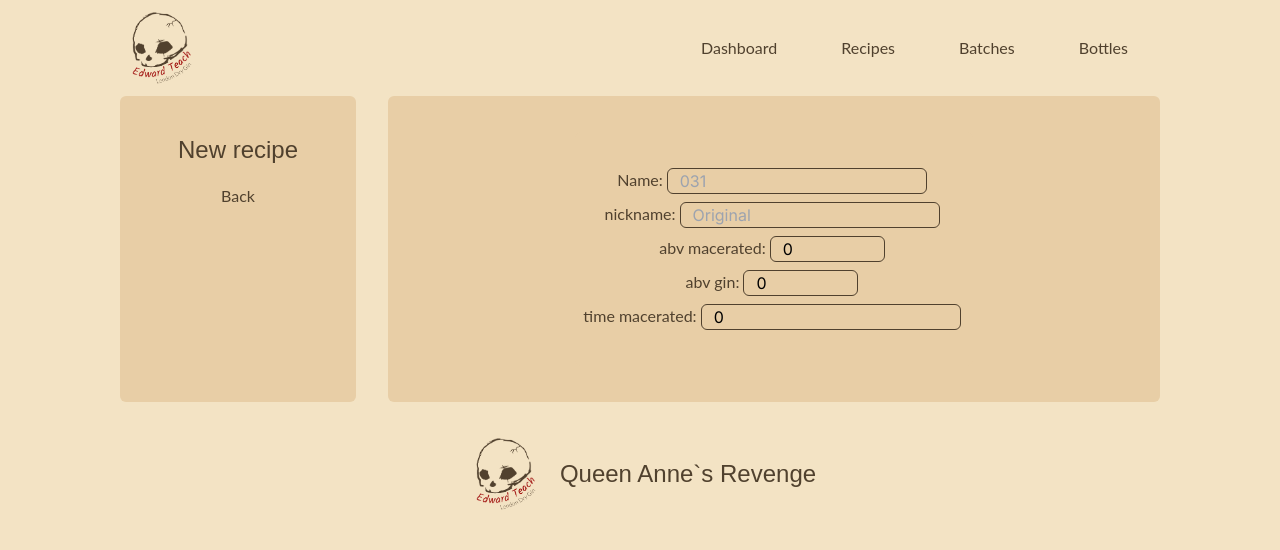
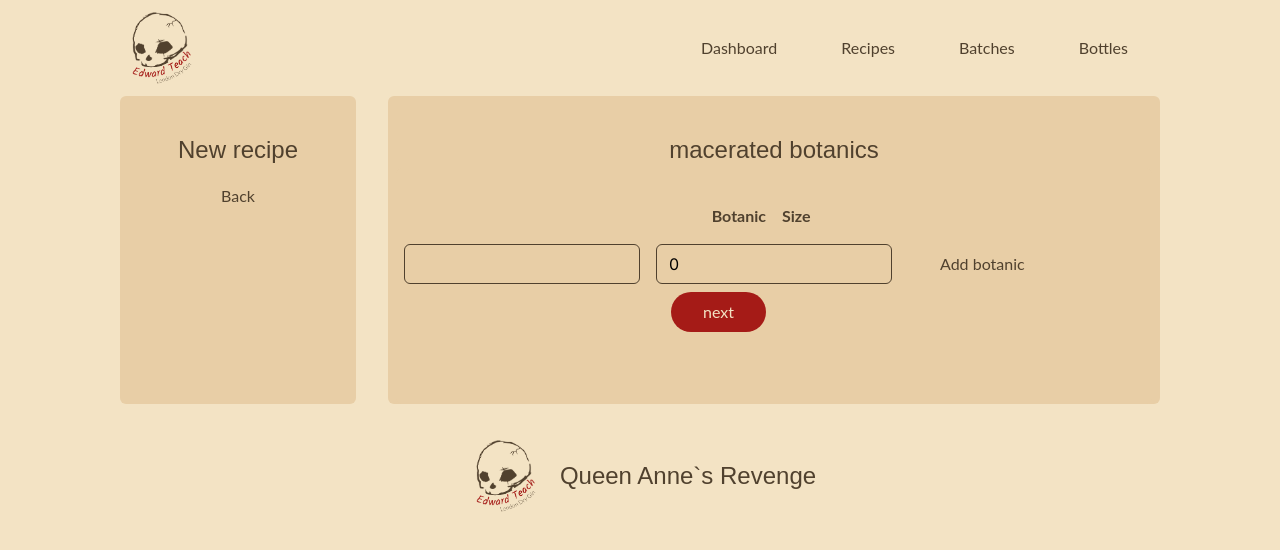
Before and after one commit to CesarZeballos/QueenAnnesRevenge-Front, a Next.js app in the folder front/: page /newRecipe in a window 1280 px wide. Shown: the top 550 px of the page. Built offline with nearby package versions, Linux system fonts and the light colour scheme.

Commit message:
form botanics + useContext funcionando
logre hacer funcionar el context y el form se renderiza y guarda los archivos correctamente en el local storage.

```diff
--- a/front/src/app/newRecipe/page.tsx
+++ b/front/src/app/newRecipe/page.tsx
@@ -1,6 +1,7 @@
 import DashboardContainer from "@/components/dashboardContainer"
 import ItemContainer from "@/components/itemContainer"
-import { RecipeForm } from "@/components/recipeForm"
+import RecipeForm from "@/components/recipeForm"
+import { FormProvider } from "../../utils/formContext"
 import Link from "next/link"
 
 const NewRecipe: React.FC = () => {
@@ -14,7 +15,9 @@ const NewRecipe: React.FC = () => {
                 </ItemContainer>
 
                 <ItemContainer className="col-span-3">
-                    <RecipeForm />
+                    <FormProvider>
+                        <RecipeForm />
+                    </FormProvider>
                 </ItemContainer>
             </DashboardContainer>
 
--- /dev/null
+++ b/front/src/components/botanicForm/index.tsx
@@ -0,0 +1,104 @@
+import { IBotanic, IBotanicForm } from "@/interfaces/interfacesRecipes"
+import { useContext, useState } from "react"
+import ItemContainer from "../itemContainer"
+import FormContext from "@/utils/formContext"
+
+export const BotanicForm: React.FC = () => {
+
+    //Context
+    const context = useContext(FormContext)
+
+    if (!context) {
+        throw new Error("useForm must be used within a FormProvider")
+    }
+
+    const { section, setSection } = context
+
+    const goToNextSection = () => {
+        if (section === "macerated") {
+            setSection("vape")
+        }
+        if (section === "vape") {
+            setSection("data")
+        }
+    }
+
+    const [titleBotanic, setTitleBotanic] = useState(section)
+    const [botanics, setBotanics] = useState<IBotanicForm[]>([])
+    const [botanic, setBotanic] = useState<IBotanicForm>(
+        {
+            id: 1,
+            name: "",
+            size: 0
+        }
+    )
+
+    const handleChange = (event: React.ChangeEvent<HTMLInputElement>) => {
+        const { name, value } = event.target;
+        setBotanic({
+            ...botanic,
+            [name]: value
+        });
+    }
+
+    const addBotanic = () => {
+        if (botanic.name === "" || botanic.size === 0) {
+            alert ("Please fill in the form")
+        } else {
+            setBotanics([...botanics, botanic])
+            setBotanic({ id: botanic.id + 1, name: "", size: 0 })
+        }
+    }
+
+    const handleSubmit = (event: React.FormEvent<HTMLFormElement>) => {
+        event.preventDefault();
+        const botanicArray = []
+        if (botanic.name !== "" || botanic.size !== 0) {
+            addBotanic()
+        }
+        for (let i = 0; i < botanics.length; i++) {
+            botanicArray.push({ name: botanics[i].name, size: botanics[i].size })
+        }
+        localStorage.setItem(`${titleBotanic}`, JSON.stringify(botanicArray))
+        setBotanics([])
+        goToNextSection()
+    }
+
+    return (
+        <form onSubmit={handleSubmit}>
+            <h1 className="header2 text-center">{titleBotanic} botanics</h1>
+            <ItemContainer>
+                <div className="grid grid-cols-2 gap-4">
+                    <h2 className="textBodyBold">Botanic</h2>
+                    <h2 className="textBodyBold">Size</h2>
+                </div>
+                <div>
+                    {botanics.map((item, index) => (
+                        <div key={index} className="grid grid-cols-2 gap-4">
+                            <p className="textBody">{item.name}</p>
+                            <p className="textBody">{item.size}</p>
+                        </div>
+                    ))}
+                </div>
+                <div className="grid grid-cols-3 gap-4">
+                    <input type="text"
+                    name="name"
+                    value={botanic.name}
+                    className="input"
+                    onChange={handleChange}/>
+                    <input type="number"
+                    name="size"
+                    className="input"
+                    value={botanic.size}
+                    onChange={handleChange}/>
+                    <button type="button" className="buttonNotBg w-fit" onClick={addBotanic}>Add botanic</button>
+                </div>
+                <div className="grid grid-cols-2 gap-4">
+                    <button type="submit" className="buttonPrimary">next</button>
+                </div>
+            </ItemContainer>
+        </form>
+    )
+}
+
+export default BotanicForm;
--- /dev/null
+++ b/front/src/components/dataForm/index.tsx
@@ -0,0 +1,11 @@
+
+export const DataForm: React.FC = () => {
+
+    return (
+        <div>
+            <h1>data</h1>
+        </div>
+    )
+}
+
+export default DataForm;
--- a/front/src/components/recipeForm/index.tsx
+++ b/front/src/components/recipeForm/index.tsx
@@ -1,122 +1,24 @@
 'use client'
-import { IRecipeForm, IRecipeFormError } from "@/interfaces/interfacesRecipes";
-import { useState } from "react";
-import ItemContainer from "../itemContainer";
+import { useContext } from "react";
+import BotanicForm from "../botanicForm";
+import FormContext from "../../utils/formContext";
+import DataForm from "../dataForm";
+export const RecipeForm: React.FC = () => {
+  const context = useContext(FormContext)
 
-export const RecipeForm = () => {
-    const [section, setSection] = useState("data");
+  if (!context) {
+    throw new Error("useForm must be used within a FormProvider")
+  }
 
-    const [dataForm, setDataForm] = useState<IRecipeForm>({
-        name: "",
-        nickname: "",
-        abvGin: 0,
-        abvMacerated: 0,
-        time: 0,
-        macerated: [],
-        vape: [],
-    });
+  const { section } = context
 
-    const [error, setError] = useState<IRecipeFormError>({
-        name: "",
-        nickname: "",
-        abvGin: "",
-        abvMacerated: "",
-        time: "",
-        macerated: "",
-        vape: "",
-    })
+      return (
+          <div className="flex flex-col h-full">
+            {section === "macerated" && <BotanicForm />}
+            {section === "vape" && <BotanicForm />}
+            {section === "data" && <DataForm />}
+          </div>
+      )
+}
 
-    const handleChange = (event: React.ChangeEvent<HTMLInputElement>) => {
-        const { name, value } = event.target;
-
-        setDataForm({
-            ...dataForm,
-            [name]: value
-        });
-    }
-
-    const handleNext = (event: React.FormEvent<HTMLFormElement>) => {
-        event.preventDefault();
-
-        const errorInForm = validateForm(dataForm);
-        setError(errorInForm);
-        if (Object.keys(errorInForm).length === 0) {
-            setSection("macerated");
-        } else {
-            alert ("there are errors in the form");
-        }
-    }
-
-    return (
-        <form>
-            <ItemContainer>
-                <div className="flex flex-row gap-1">
-                    <label className="textBody">Name: </label>
-                    <input type="text"
-                    name="name"
-                    value={dataForm.name}
-                    placeholder="031"
-                    className="input"
-                    onChange={handleChange}
-                    maxLength={3}
-                    required/>
-                    {error.name ? (<p className="textBody">{error.name}</p>) : (<br/>)}
-                </div>
-
-                <div className="flex flex-row gap-1">
-                    <label className="textBody">nickname: </label>
-                    <input type="text"
-                    name="nickname"
-                    value={dataForm.nickname}
-                    placeholder="Original"
-                    className="input"
-                    onChange={handleChange}
-                    required/>
-                    {error.nickname ? (<p className="textBody">{error.nickname}</p>) : (<br/>)}
-                </div>
-
-                <div className="flex flex-row gap-1">
-                    <label className="textBody">abv macerated: </label>
-                    <input type="number"
-                    name="abvMacerated"
-                    value={dataForm.abvMacerated}
-                    placeholder="0.9"
-                    className="input"
-                    max="1"
-                    min="0.01"
-                    onChange={handleChange}
-                    required/>
-                    {error.abvMacerated ? (<p className="textBody">{error.abvMacerated}</p>) : (<br/>)}
-                </div>
-
-                <div className="flex flex-row gap-1">
-                    <label className="textBody">abv gin: </label>
-                    <input type="number"
-                    name="abvGin"
-                    value={dataForm.abvGin}
-                    placeholder="0.4"
-                    className="input"
-                    max="1"
-                    min="0.01"
-                    onChange={handleChange}
-                    required/>
-                    {error.abvGin ? (<p className="textBody">{error.abvGin}</p>) : (<br/>)}
-                </div>
-
-                <div className="flex flex-row gap-1">
-                    <label className="textBody">time macerated: </label>
-                    <input type="number"
-                    name="time"
-                    value={dataForm.time}
-                    placeholder="1"
-                    className="input"
-                    onChange={handleChange}
-                    min="1"
-                    required/>
-                    {error.time ? (<p className="textBody">{error.time}</p>) : (<br/>)}
-                </div>
-
-            </ItemContainer>
-        </form>
-    )
-}
+export default RecipeForm;
--- a/front/src/interfaces/interfaceProps.ts
+++ b/front/src/interfaces/interfaceProps.ts
@@ -1,3 +1,5 @@
+import { IRecipeForm } from "./interfacesRecipes";
+
 export interface IProps {
     children: React.ReactNode;
     className?: string;
--- /dev/null
+++ b/front/src/utils/formContext.tsx
@@ -0,0 +1,26 @@
+'use client'
+import { createContext, useState } from "react";
+
+interface IFormContext {
+  section: string,
+  setSection: React.Dispatch<React.SetStateAction<string>>
+}
+
+interface IProviderProps {
+  children: React.ReactNode
+}
+
+
+const FormContext = createContext<IFormContext | undefined>(undefined);
+
+export const FormProvider: React.FC<IProviderProps> = ({ children }) => {
+  const [section, setSection] = useState<string>('macerated');
+
+  return (
+    <FormContext.Provider value={{ section, setSection }}>
+      {children}
+    </FormContext.Provider>
+  )
+};
+
+export default FormContext;
```
Also changed, not shown: front/src/interfaces/interfacesRecipes.ts (+7 -0 lines).
